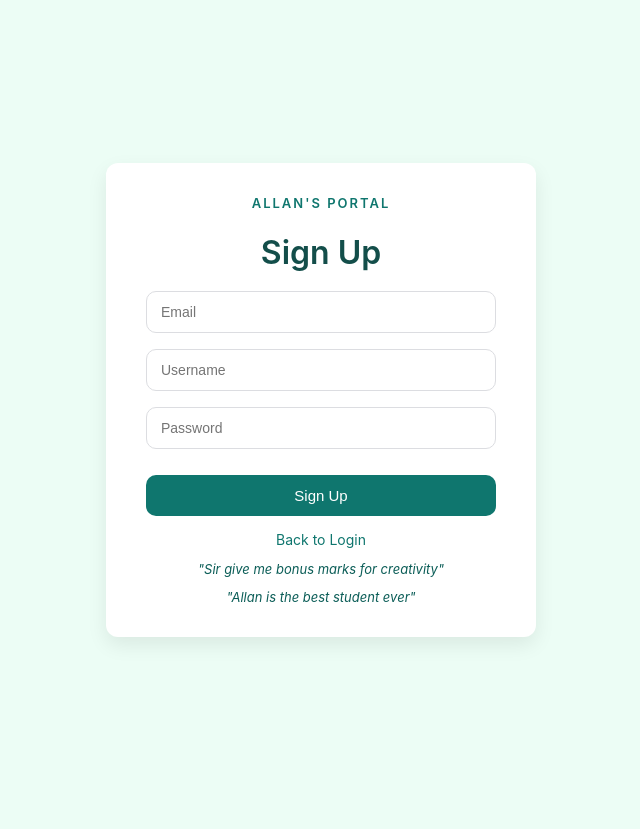
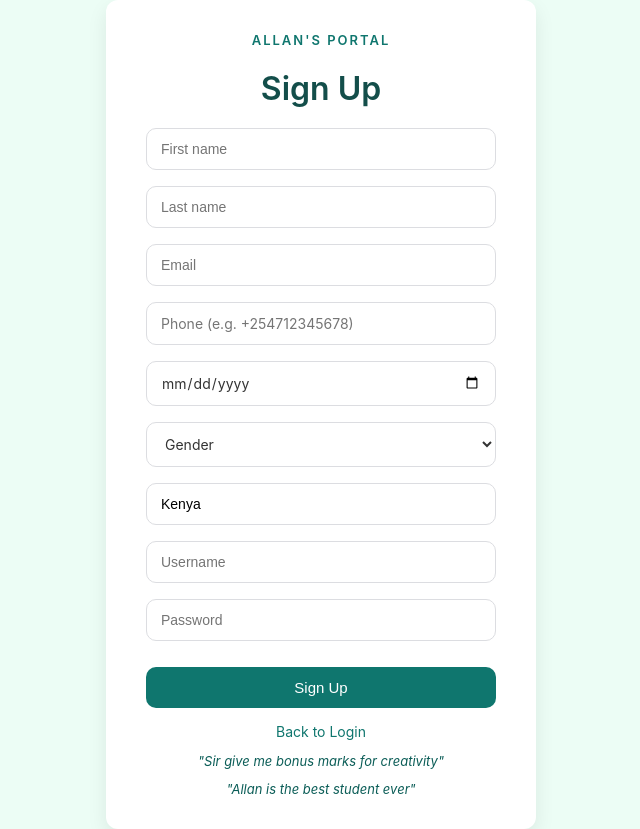
Before and after one commit to A-Bundi/CAT2-PARTB, a PHP site: page /signup.php in a window 1280 px wide. Shown: the whole page, without its empty margins (319-959 px from the left). Before the commit the page ends 641 px from the top, so only its background shows below. Run offline with PHP 8.4, Linux system fonts and the light colour scheme.

Commit message:
Extend user table and signup form with biodata fields

```diff
--- a/backend/login_logic.php
+++ b/backend/login_logic.php
@@ -29,8 +29,8 @@ unset($_SESSION['csrf_token']);
 //       DB CONNECTION
 // =========================
 $servername = "localhost";
-$username   = "root";
-$password   = "";
+$username   = "cat2_user";
+$password   = "Cat2App_Pass2026";
 $dbname     = "CAT2";
 
 $conn = new mysqli($servername, $username, $password, $dbname);
--- a/css/style.css
+++ b/css/style.css
@@ -10,7 +10,7 @@ body {
     display: flex;
     justify-content: center;
     align-items: center;
-    height: 100vh;
+    min-height: 100vh;
 }
 
 /* ============================
@@ -134,3 +134,24 @@ a:hover {
     font-style: italic;
     color: #0b5d57;
 }
+
+/* Extra form fields */
+input[type="tel"],
+input[type="date"],
+select {
+    padding: 12px 14px;
+    border: 1px solid #dcdde1;
+    border-radius: 10px;
+    font-size: 14px;
+    font-family: inherit;
+    background: white;
+    color: #333;
+}
+
+input[type="tel"]:focus,
+input[type="date"]:focus,
+select:focus {
+    outline: none;
+    border-color: #0f766e;
+    box-shadow: 0 0 0 3px rgba(15, 118, 110, 0.25);
+}
--- a/index.php
+++ b/index.php
@@ -11,8 +11,8 @@ if (!isset($_SESSION["user_id"])) {
 //   DB CONNECTION
 // =========================
 $servername = "localhost";
-$username   = "root";
-$password   = "";
+$username   = "cat2_user";
+$password   = "Cat2App_Pass2026";
 $dbname     = "CAT2";
 
 $conn = new mysqli($servername, $username, $password, $dbname);
--- a/signup.php
+++ b/signup.php
@@ -27,7 +27,18 @@ $_SESSION['csrf_token'] = bin2hex(random_bytes(32));
             <!-- CSRF Token -->
             <input type="hidden" name="csrf_token" value="<?php echo $_SESSION['csrf_token']; ?>">
 
+            <input name="first_name" type="text" placeholder="First name" required>
+            <input name="last_name" type="text" placeholder="Last name" required>
             <input name="email" type="email" placeholder="Email" required>
+            <input name="phone" type="tel" placeholder="Phone (e.g. +254712345678)" required>
+            <input name="dob" type="date" title="Date of birth" required>
+            <select name="gender" required>
+                <option value="" disabled selected>Gender</option>
+                <option>Male</option>
+                <option>Female</option>
+                <option>Other</option>
+            </select>
+            <input name="country" type="text" placeholder="Country" value="Kenya" required>
             <input name="username" type="text" placeholder="Username" required>
             <input name="password" type="password" placeholder="Password" required>
             <input type="submit" value="Sign Up">
```
Also changed, not shown: backend/signup_logic.php (+12 -6 lines).
